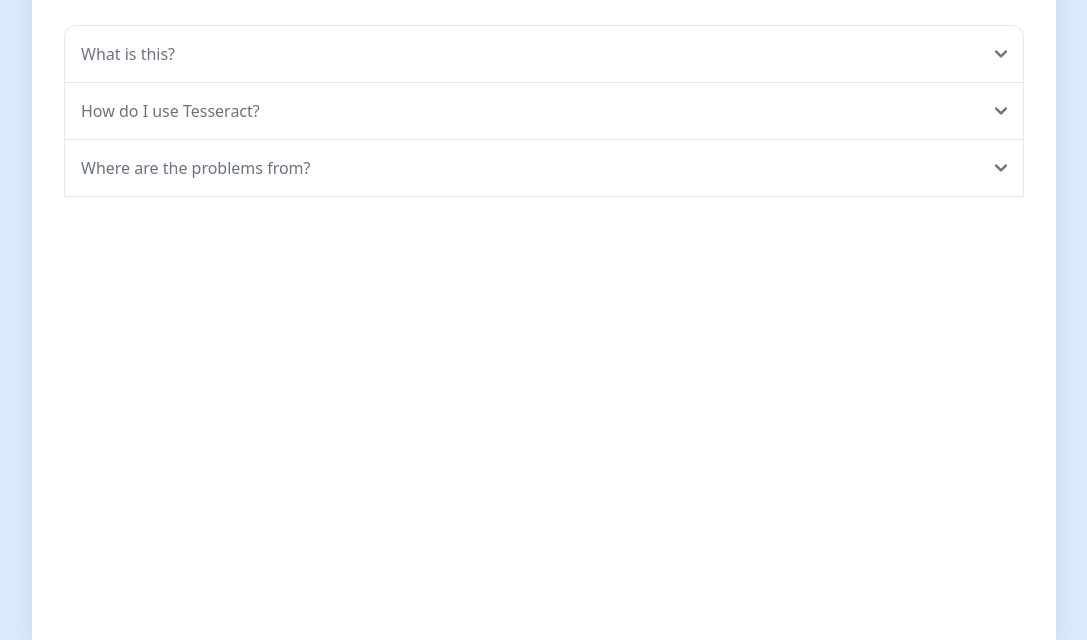
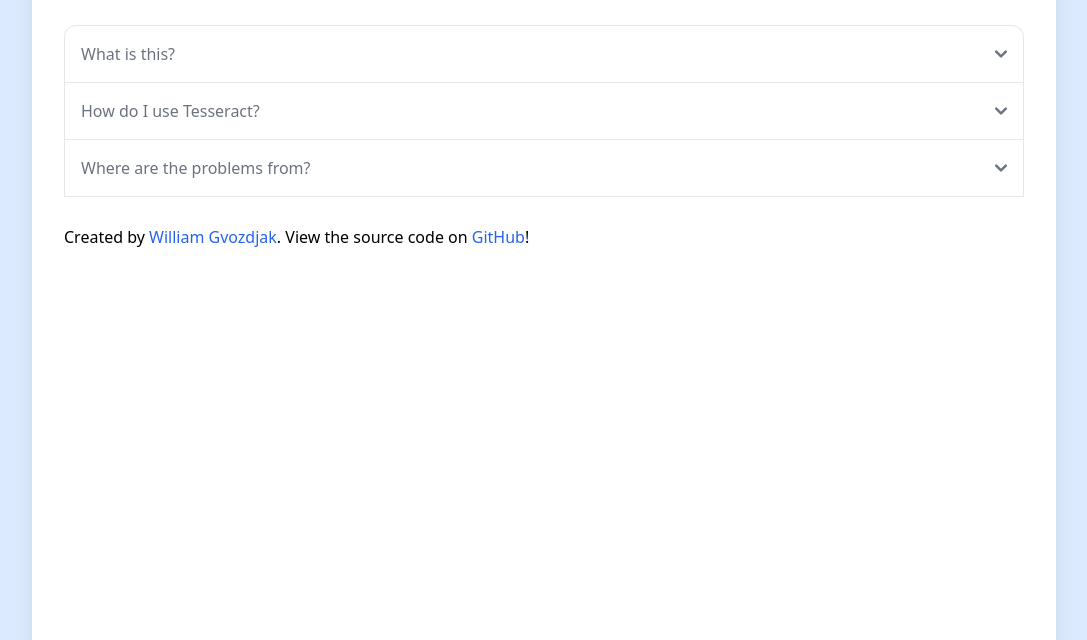
Before and after one commit to amctesseract/amctesseract.github.io, a plain HTML site: page index.html in a window 1280 px wide. Shown: the part 176-816 px from the top of the page, without its empty margins (96-1183 px from the left). Drawn offline with nearby package versions, Linux system fonts and the light colour scheme; no server answers.

Commit message:
Add user credit

```diff
--- a/index.html
+++ b/index.html
@@ -555,6 +555,21 @@
           </div>
           <button id="view-scores">View results</button>
         </div>
+        <div id="author" class="mt-7">
+          Created by
+          <a
+            href="https://williamgv.vercel.app/"
+            target="_blank"
+            class="text-blue-600 dark:text-blue-500 hover:underline"
+            >William Gvozdjak</a
+          >. View the source code on
+          <a
+            href="https://github.com/amctesseract/amctesseract.github.io"
+            target="_blank"
+            class="text-blue-600 dark:text-blue-500 hover:underline"
+            >GitHub</a
+          >!
+        </div>
       </div>
     </div>
 
```
